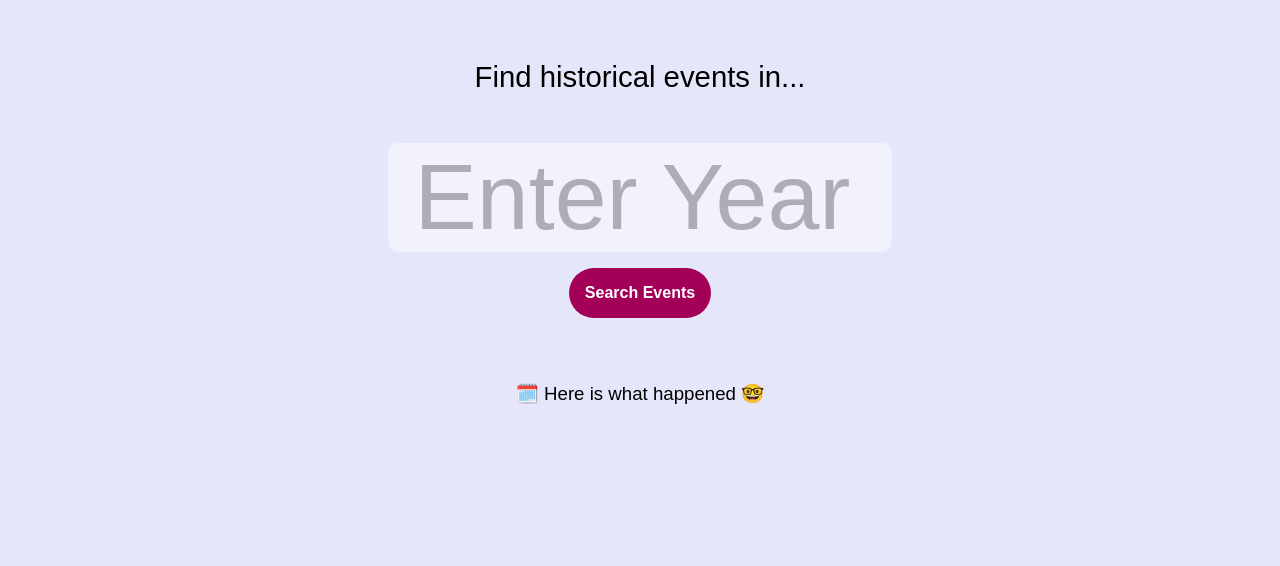
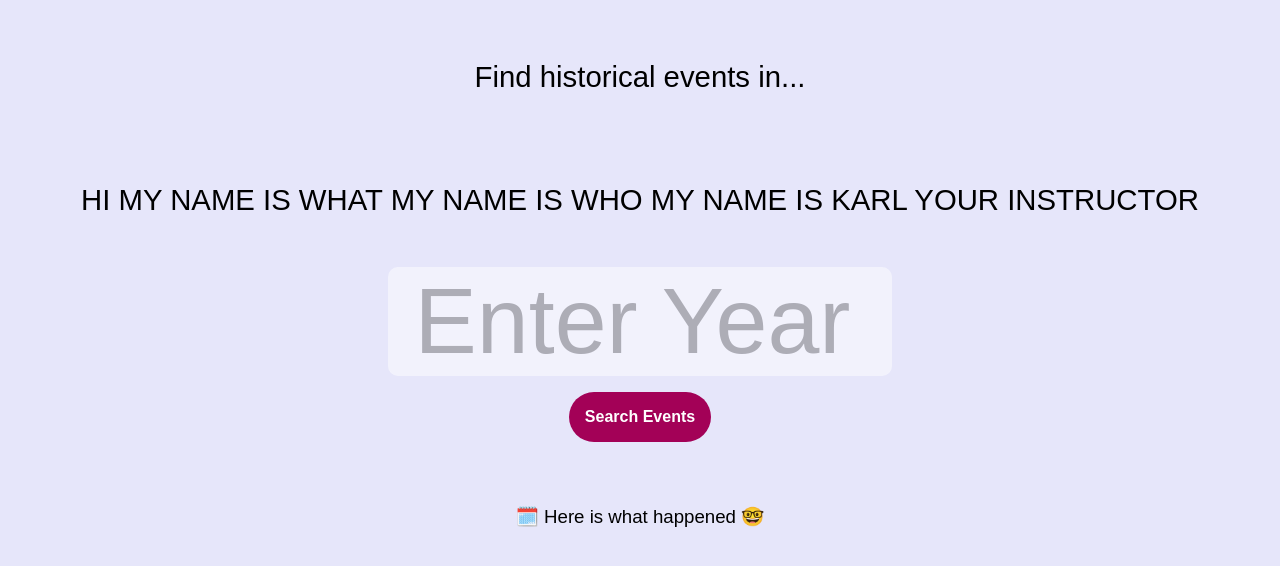
Before and after one commit to myytittita/my-vue-app, a Vue app: page / in a window 1280 px wide. Shown: the top 566 px of the page. Built offline with nearby package versions, Linux system fonts and the light colour scheme.

Commit message:
demonstrating branching

```diff
--- a/src/components/SelectNumbers.vue
+++ b/src/components/SelectNumbers.vue
@@ -1,5 +1,6 @@
 <template>
   <div>
+    <h1>HI MY NAME IS WHAT MY NAME IS WHO MY NAME IS KARL YOUR INSTRUCTOR</h1>
     <input type="number" min="0" max="2022" step="1" placeholder="Enter Year" v-model="year"/>
     <button @click="getYearInfo">Search Events</button>
     <br>
```
Also changed, not shown: 1 other file (tests, documents, lock files or other folders).
